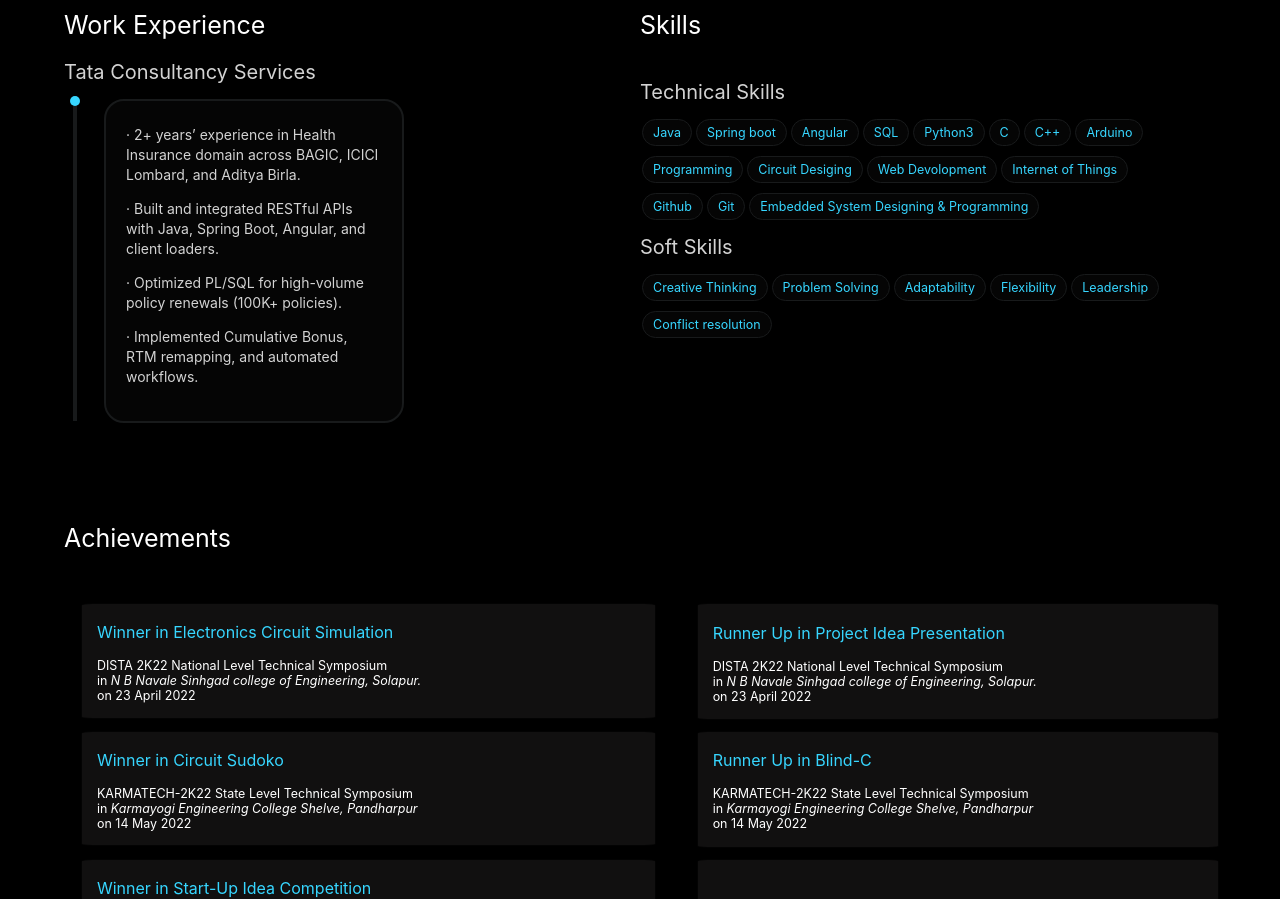
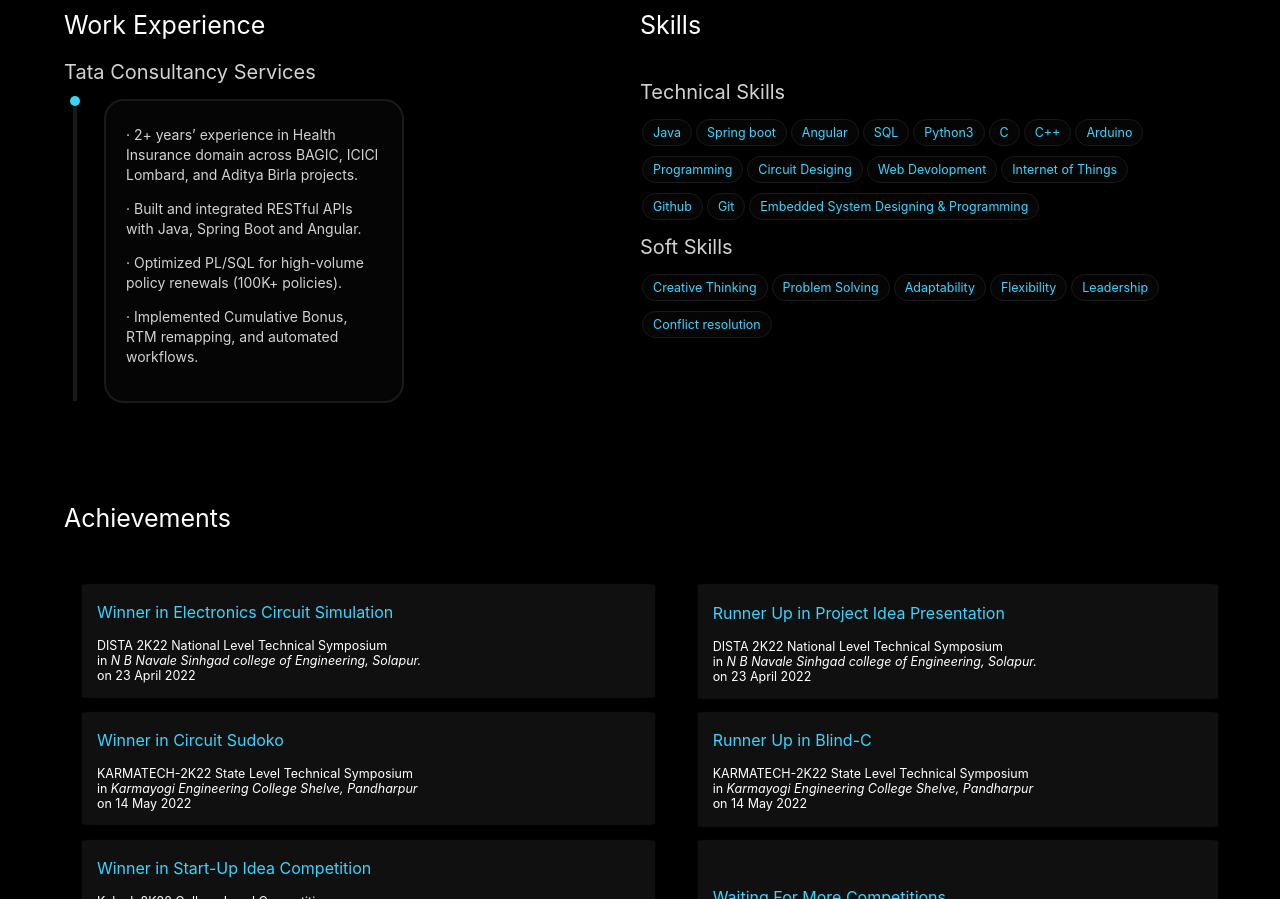
Before and after one commit to ashwiniAdsule/My_Portfolio, a plain HTML site: page index.html in a window 1280 px wide. Shown: the part 840-1739 px from the top of the page. Drawn offline with Linux system fonts and the light colour scheme.

```diff
--- a/index.html
+++ b/index.html
@@ -68,11 +68,11 @@
                     <div class="about-timeline">
                         <div class="timeline-card">
                             <div class="timeline-card-content">
-                                <p>&middot; 2+ years’ experience in Health Insurance domain across BAGIC, ICICI Lombard, and Aditya Birla.</p>
+                                <p>&middot; 2+ years’ experience in Health Insurance domain across BAGIC, ICICI Lombard, and Aditya Birla projects.</p>
                             </div>
 
                             <div class="timeline-card-content timeline-card-content--p">
-                                <p>&middot; Built and integrated RESTful APIs with Java, Spring Boot, Angular, and client loaders.</p>
+                                <p>&middot; Built and integrated RESTful APIs with Java, Spring Boot and Angular.</p>
                             </div>
 
                             <div class="timeline-card-content timeline-card-content--p">
```
